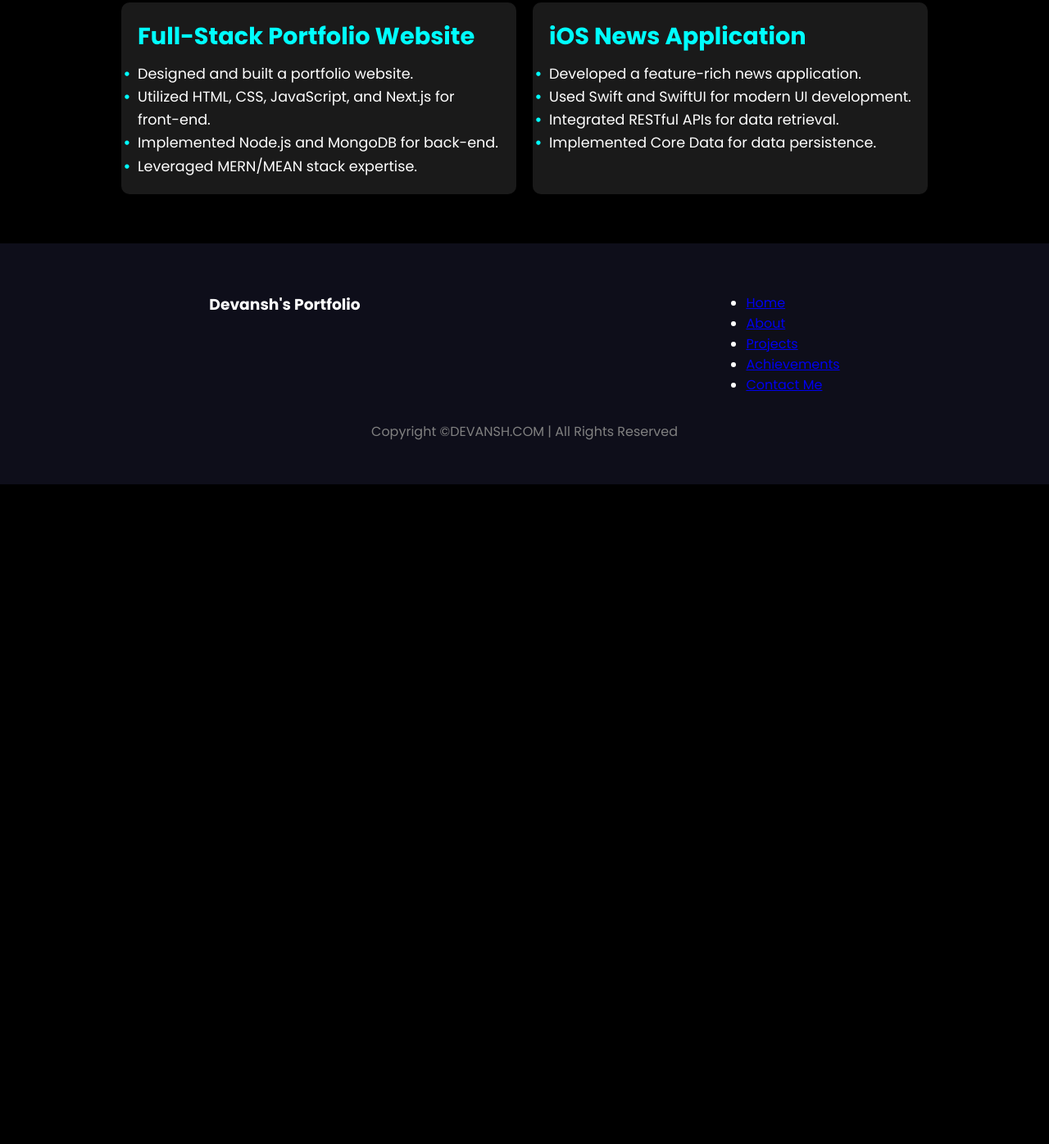
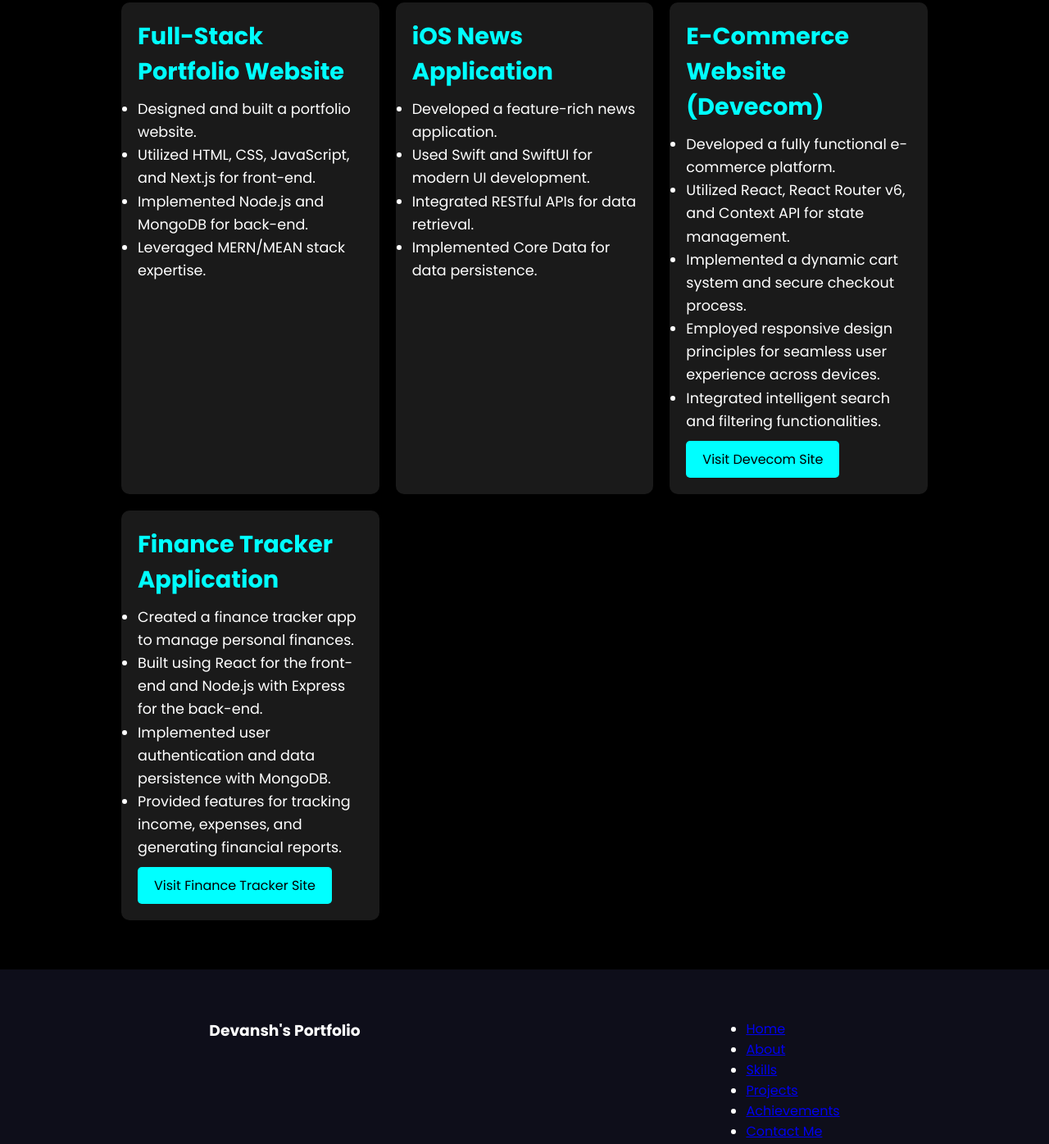
Before and after one commit to DevanshSharma-GIT/Portfolio-, a plain HTML site: page projects.html in a window 1280 px wide. Shown: the part 157-1553 px from the top of the page at 82% size. Before the commit the page ends 800 px from the top, so only its background shows below. Drawn offline with Linux system fonts and the light colour scheme.

Commit message:
Update projects.html

```diff
--- a/projects.html
+++ b/projects.html
@@ -7,9 +7,7 @@
     <title>Projects - Devansh's Portfolio</title>
     <link rel="preconnect" href="https://fonts.googleapis.com">
     <link rel="preconnect" href="https://fonts.gstatic.com" crossorigin>
-    <link
-        href="https://fonts.googleapis.com/css2?family=Poppins:wght@100;200;300;400;500;600;700;800;900&display=swap"
-        rel="stylesheet">
+    <link href="https://fonts.googleapis.com/css2?family=Poppins:wght@100;200;300;400;500;600;700;800;900&display=swap" rel="stylesheet">
     <style>
         * {
             margin: 0;
@@ -69,8 +67,8 @@
 
         .project-card {
             background-color: rgba(255, 255, 255, 0.1);
+            padding: 20px;
             border-radius: 10px;
-            padding: 20px;
             box-shadow: 0 4px 8px rgba(0, 0, 0, 0.2);
             transition: transform 0.3s ease, box-shadow 0.3s ease;
         }
@@ -89,16 +87,7 @@
         .project-card ul {
             font-size: 1.1rem;
             line-height: 1.6;
-            list-style: none;
-        }
-
-        .project-card ul li::before {
-            content: "\2022";
-            color: aqua;
-            font-weight: bold;
-            display: inline-block;
-            width: 1em;
-            margin-left: -1em;
+            list-style: disc;
         }
 
         footer {
@@ -125,6 +114,21 @@
             margin-right: 12px;
             vertical-align: middle;
             opacity: 0.95;
+        }
+
+        .project-link {
+            display: inline-block;
+            background-color: aqua;
+            color: black;
+            padding: 10px 20px;
+            text-decoration: none;
+            border-radius: 5px;
+            margin-top: 10px;
+            transition: background-color 0.3s ease;
+        }
+
+        .project-link:hover {
+            background-color: #00ced1;
         }
     </style>
 </head>
@@ -168,6 +172,27 @@
                     <li>Implemented Core Data for data persistence.</li>
                 </ul>
             </div>
+            <div class="project-card">
+              <h2>E-Commerce Website (Devecom)</h2>
+              <ul>
+                <li>Developed a fully functional e-commerce platform.</li>
+                <li>Utilized React, React Router v6, and Context API for state management.</li>
+                <li>Implemented a dynamic cart system and secure checkout process.</li>
+                <li>Employed responsive design principles for seamless user experience across devices.</li>
+                <li>Integrated intelligent search and filtering functionalities.</li>
+              </ul>
+              <a href="YOUR_DEVECOM_SITE_URL" class="project-link" target="_blank">Visit Devecom Site</a>
+            </div>
+            <div class="project-card">
+                <h2>Finance Tracker Application</h2>
+                <ul>
+                    <li>Created a finance tracker app to manage personal finances.</li>
+                    <li>Built using React for the front-end and Node.js with Express for the back-end.</li>
+                    <li>Implemented user authentication and data persistence with MongoDB.</li>
+                    <li>Provided features for tracking income, expenses, and generating financial reports.</li>
+                </ul>
+                <a href="YOUR_FINANCE_TRACKER_SITE_URL" class="project-link" target="_blank">Visit Finance Tracker Site</a>
+            </div>
         </section>
     </main>
 
@@ -180,6 +205,7 @@
                 <ul>
                     <li><a href="index.html">Home</a></li>
                     <li><a href="about.html">About</a></li>
+                    <li><a href="skills.html">Skills</a></li>
                     <li><a href="projects.html">Projects</a></li>
                     <li><a href="achievements.html">Achievements</a></li>
                     <li><a href="contact-me.html">Contact Me</a></li>
```
